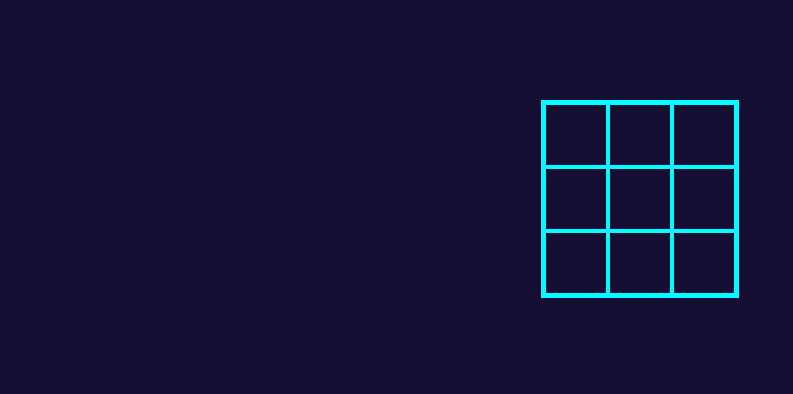
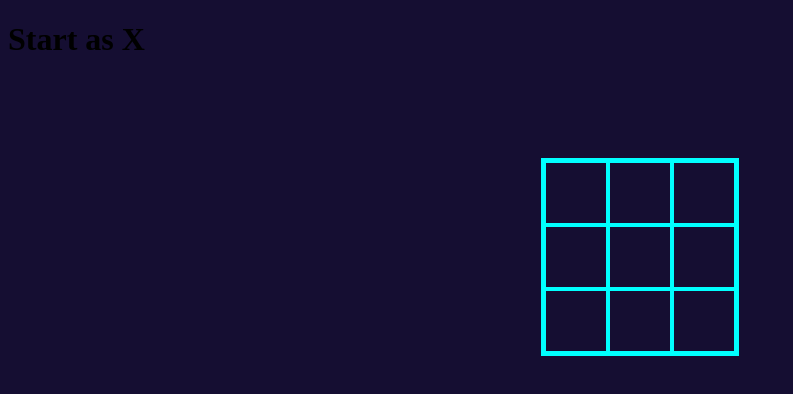
Before and after one commit to konstantin-it-lysenko/tic-tac-toe, a plain HTML site: page index.html in a window 1280 px wide. Shown: the whole page, without its empty margins (0-793 px from the left). Drawn offline with Linux system fonts and the light colour scheme.

Commit message:
add winner text

```diff
--- a/index.html
+++ b/index.html
@@ -7,6 +7,7 @@
     <title>Tic Tac Toe</title>
   </head>
   <body>
+    <h1 class="js-winner">Start as X</h1>
     <div class="container">
       <div class="content js-content"></div>
     </div>
```
